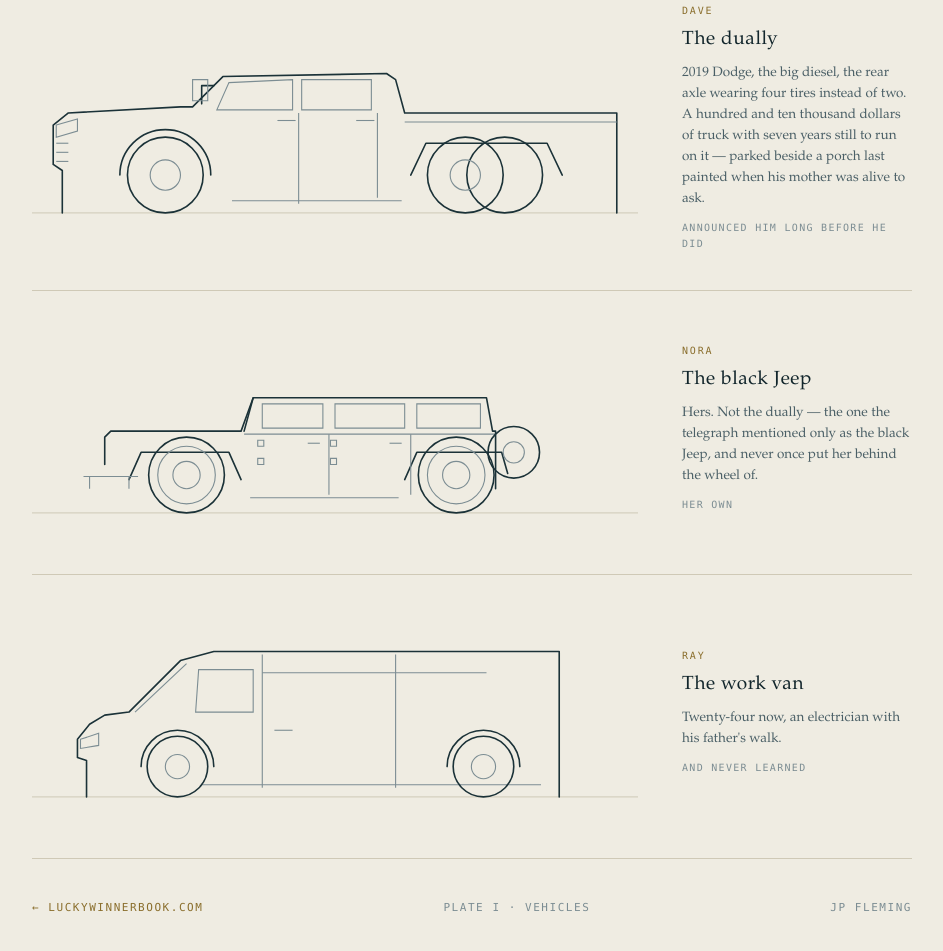
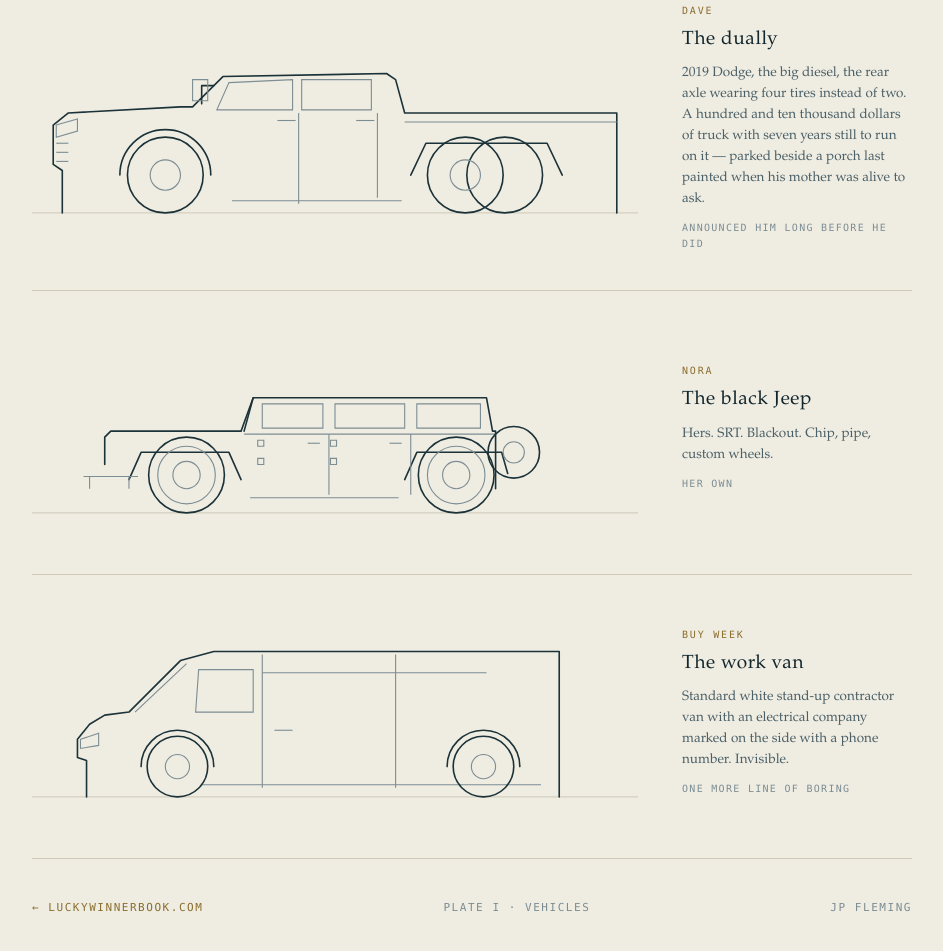
Before and after one commit to jnflmng-123/luckywinnerbook, a plain HTML site: page vehicles.html in a window 1280 px wide. Shown: the part 993-1944 px from the top of the page, without its empty margins (168-1111 px from the left). Drawn offline with Linux system fonts and the light colour scheme.

Commit message:
site update 2026-08-07 10:15

```diff
--- a/vehicles.html
+++ b/vehicles.html
@@ -162,7 +162,7 @@ footer{margin-top:40px;font-family:var(--mono);font-size:11px;letter-spacing:.14
       </svg>
       <div>
         <p class="who">Nora</p><h2>The black Jeep</h2>
-        <p class="spec">Hers. Not the dually &mdash; the one the telegraph mentioned only as the black Jeep, and never once put her behind the wheel of.</p>
+        <p class="spec">Hers. SRT. Blackout. Chip, pipe, custom wheels.</p>
         <p class="tag">her own</p>
       </div>
     </div>
@@ -185,9 +185,9 @@ footer{margin-top:40px;font-family:var(--mono);font-size:11px;letter-spacing:.14
         <path class="ln" d="M72 108 A24 24 0 0 1 120 108"/><path class="ln" d="M274 108 A24 24 0 0 1 322 108"/>
       </svg>
       <div>
-        <p class="who">Ray</p><h2>The work van</h2>
-        <p class="spec">Twenty-four now, an electrician with his father's walk.</p>
-        <p class="tag">and never learned</p>
+        <p class="who">Buy week</p><h2>The work van</h2>
+        <p class="spec">Standard white stand-up contractor van with an electrical company marked on the side with a phone number. Invisible.</p>
+        <p class="tag">one more line of boring</p>
       </div>
     </div>
 
```
Also changed, not shown: index.html (+3 -3 lines).
